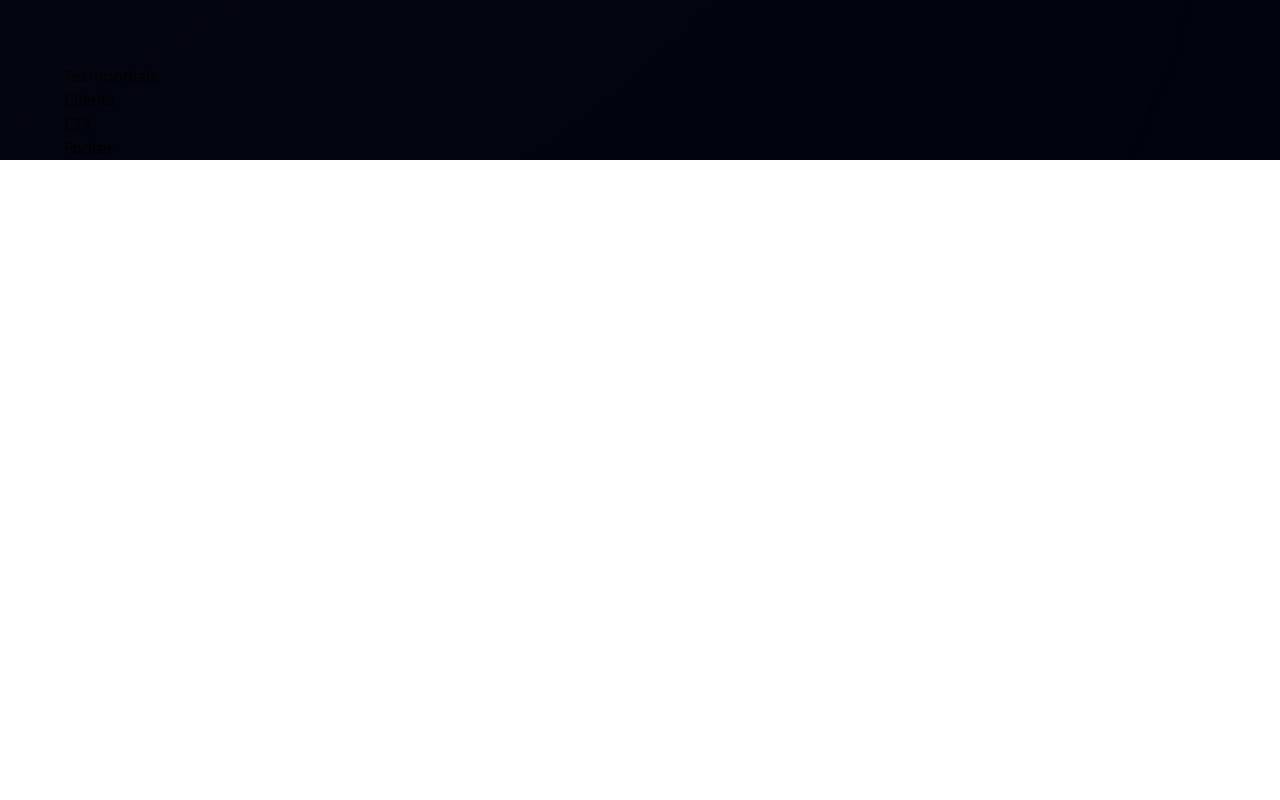
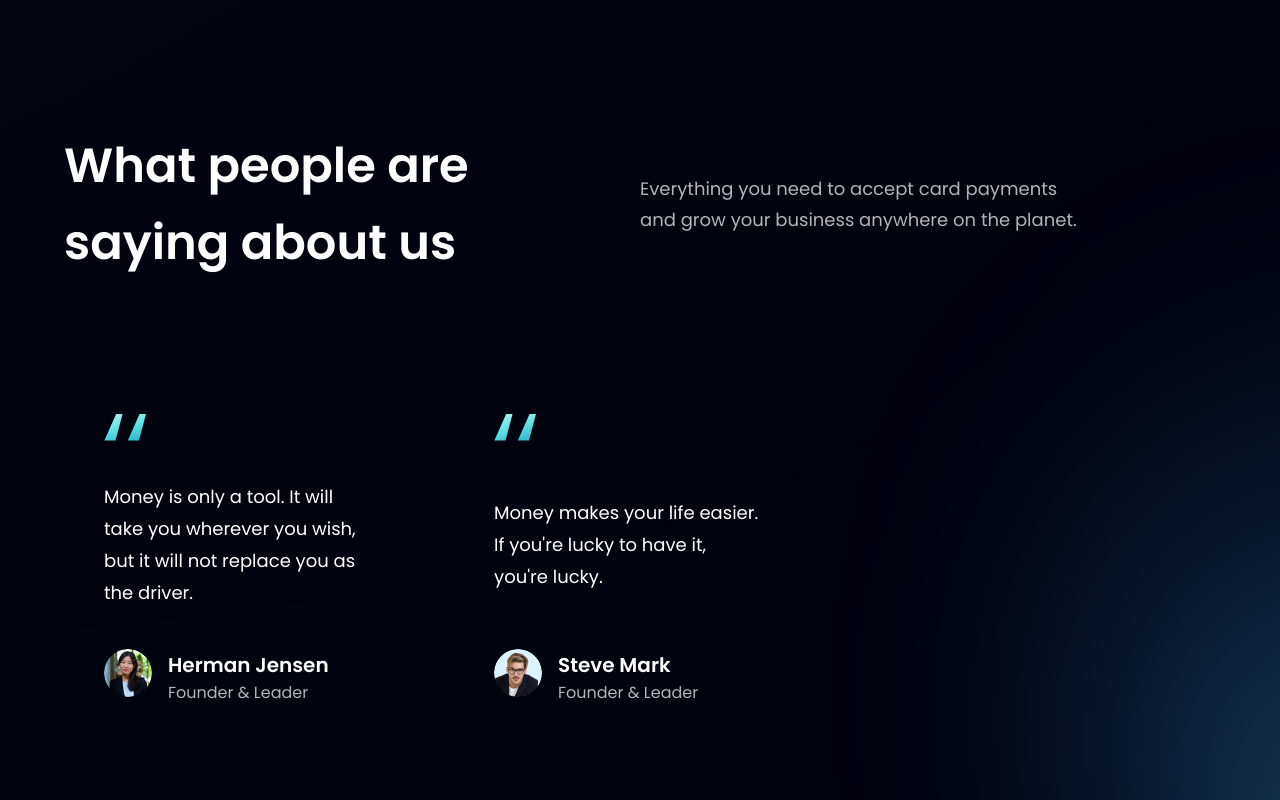
Before and after one commit to deltanode/modern-react-tailwind-app, a React (Vite) app: page / in a window 1280 px wide. Shown: the part 2740-3540 px from the top of the page. Before the commit the page ends 2900 px from the top, so only its background shows below. Built offline with nearby package versions, Linux system fonts and the light colour scheme.

Commit message:
Add Testimonials Section

```diff
--- a/src/components/FeedbackCard.jsx
+++ b/src/components/FeedbackCard.jsx
@@ -1,7 +1,19 @@
-import React from "react"
+import { quotes } from "../assets"
 
-const FeedbackCard = () => {
-  return <div>FeedbackCard</div>
-}
+const FeedbackCard = ({ content, name, title, img }) => (
+  <div className="flex justify-between flex-col px-10 py-12 rounded-[20px] max-w-[350px] md:mr-10 sm:mr-5 mr-0 my-5 feedback-card">
+    <img src={quotes} alt="double_quotes" className="w-[42px] h-[27px] object-contain" />
+    <p className="font-poppins font-normal text-[18px] leading-[32px] text-white my-10">{content}</p>
+
+    <div className="flex flex-row ">
+      <img src={img} alt={name} className="w-[48px] h-[48px] rounded-full" />
+
+      <div className="flex flex-col ml-4">
+        <h4 className="font-poppins font-semibold text-[20px] leading-[32px] text-white">{name}</h4>
+        <p className="font-poppins font-normal text-[16px] leading-[24px] text-dimWhite">{title}</p>
+      </div>
+    </div>
+  </div>
+)
 
 export default FeedbackCard
--- a/src/components/Testimonials.jsx
+++ b/src/components/Testimonials.jsx
@@ -1,7 +1,27 @@
-import React from "react"
+import { feedback } from "../constants"
+import style from "../style"
+import FeedbackCard from "./FeedbackCard"
 
-const Testimonials = () => {
-  return <div>Testimonials</div>
-}
+const Testimonials = () => (
+  <section id="clients" className={`${style.paddingY} ${style.flexCenter} flex-col relative`}>
+    {/* gradient */}
+    <div className="absolute z-[0] w-[60%] h-[60%] -right-[50%] rounded-full blue__gradient" />
+
+    <div className="w-full flex justify-between items-center md:flex-row flex-col sm:mb-16 mb-6 relative z-[1]">
+      <h2 className={style.heading2}>
+        What people are <br className="sm:block hidden" /> saying about us
+      </h2>
+      <div className="w-full md:mt-0 mt-6">
+        <p className={`${style.paragraph} max-w-[450px] text-left`}>Everything you need to accept card payments and grow your business anywhere on the planet.</p>
+      </div>
+    </div>
+
+    <div className="flex flex-wrap sm:justify-start justify-center w-full feedback-conatiner relative z-[1]">
+      {feedback.map(card => (
+        <FeedbackCard key={card.id} {...card} />
+      ))}
+    </div>
+  </section>
+)
 
 export default Testimonials
```
